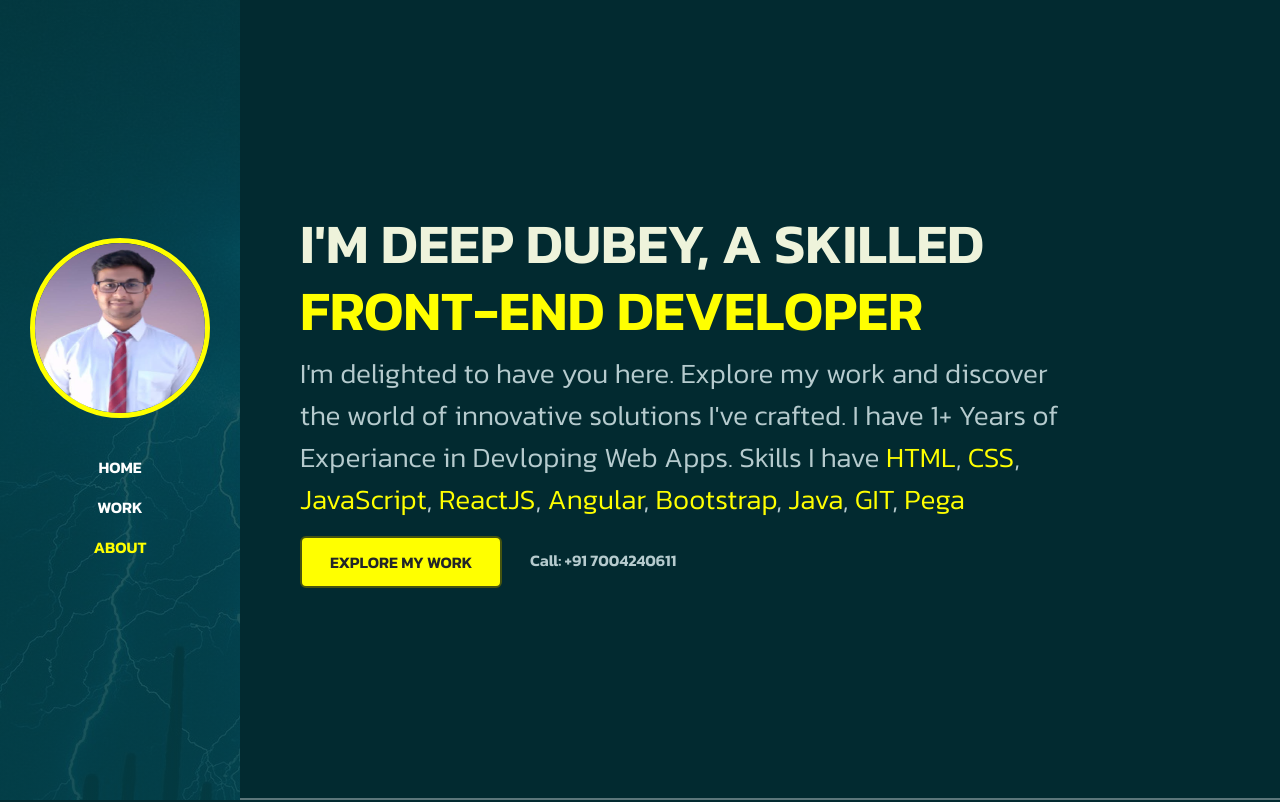
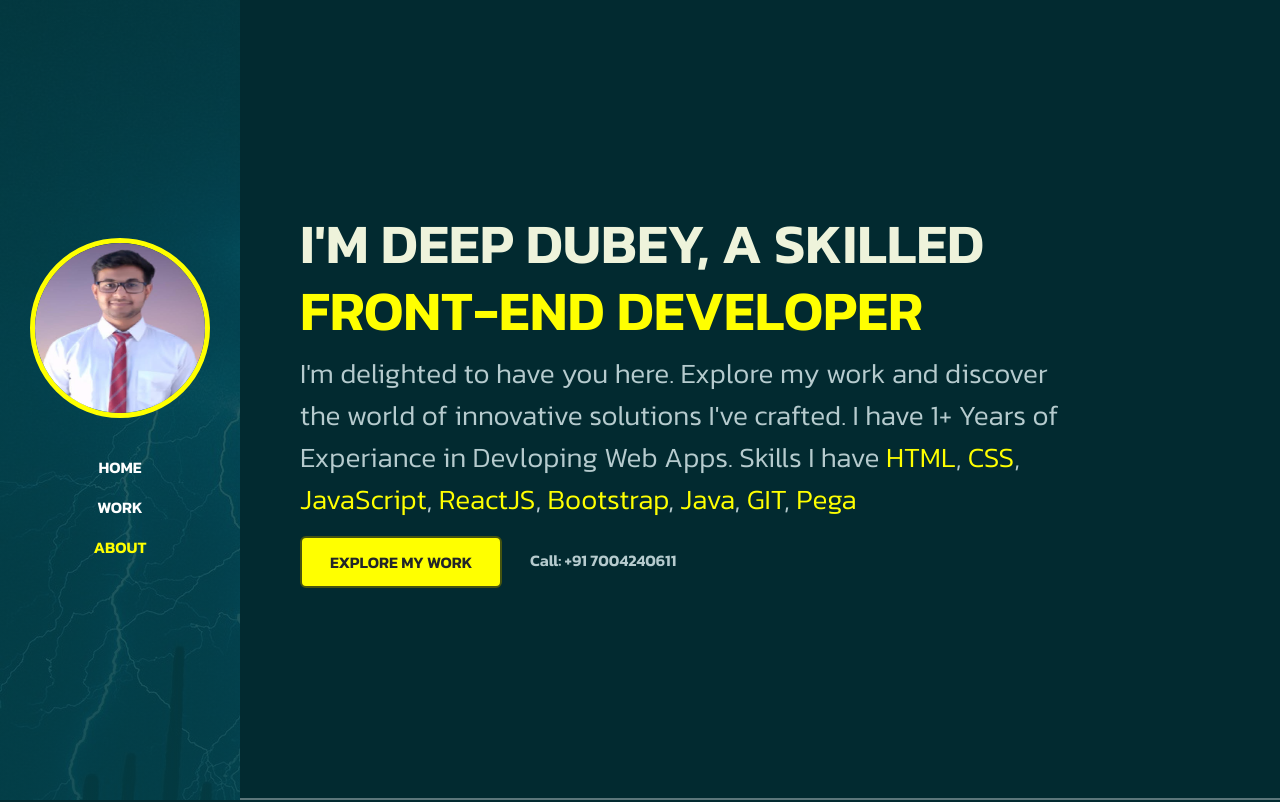
Before and after one commit to Deep-Dubey/Portfolio, a plain HTML site: page index.html in a window 1280 px wide. Shown: the top 802 px of the page. Drawn offline with Linux system fonts and the light colour scheme; a web font is replaced by a local one.

Commit message:
Update index.html

```diff
--- a/index.html
+++ b/index.html
@@ -81,7 +81,7 @@
               >
                 I'm delighted to have you here. Explore my work and discover the
                 world of innovative solutions I've crafted. I have 1+ Years of Experiance in Devloping Web Apps.
-                Skills I have <span style="color:yellow">HTML</span>,<span style="color:yellow"> CSS</span>,<span style="color:yellow"> JavaScript</span>,<span style="color:yellow"> ReactJS</span>,<span style="color:yellow"> Angular</span>,<span style="color:yellow"> Bootstrap</span>,<span style="color:yellow"> Java</span>,<span style="color:yellow"> GIT</span>, <span style="color:yellow"> Pega</span>
+                Skills I have <span style="color:yellow">HTML</span>,<span style="color:yellow"> CSS</span>,<span style="color:yellow"> JavaScript</span>,<span style="color:yellow"> ReactJS</span>,<span style="color:yellow"> Bootstrap</span>,<span style="color:yellow"> Java</span>,<span style="color:yellow"> GIT</span>, <span style="color:yellow"> Pega</span>
               </p>
               <div data-aos="fade-up" data-aos-delay="600">
                 <a href="#work" class="btn btn-brand fw-bold me-4">
```
